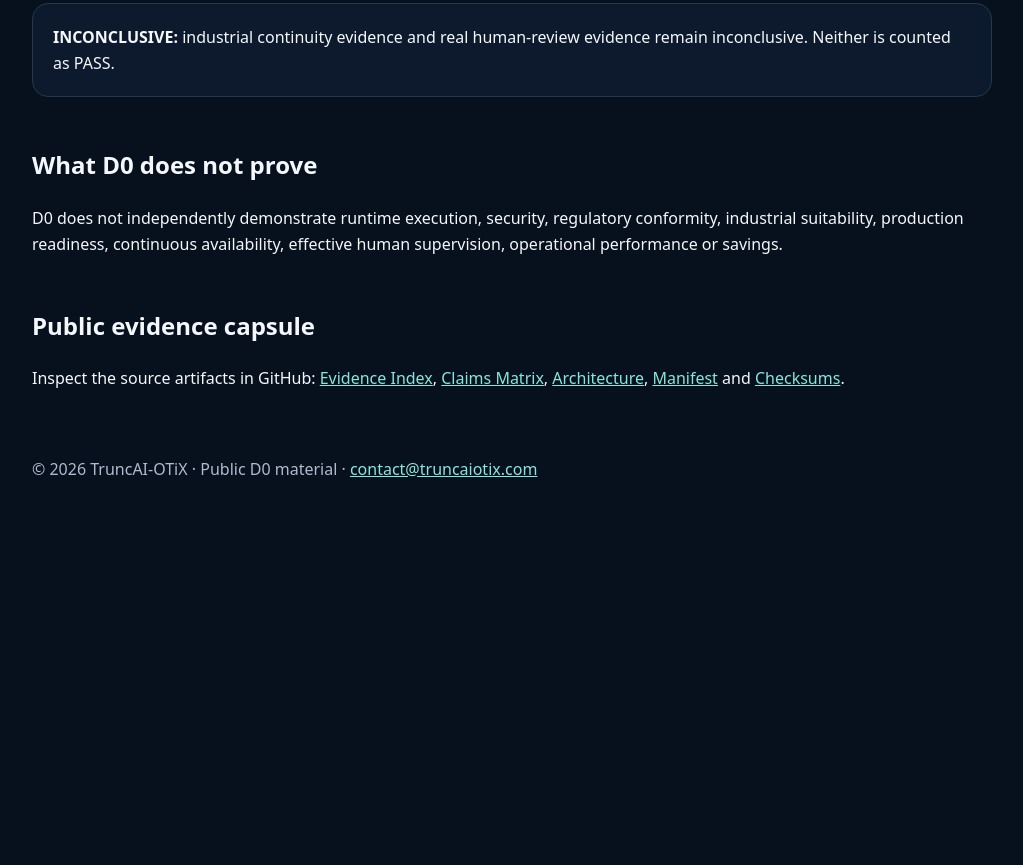
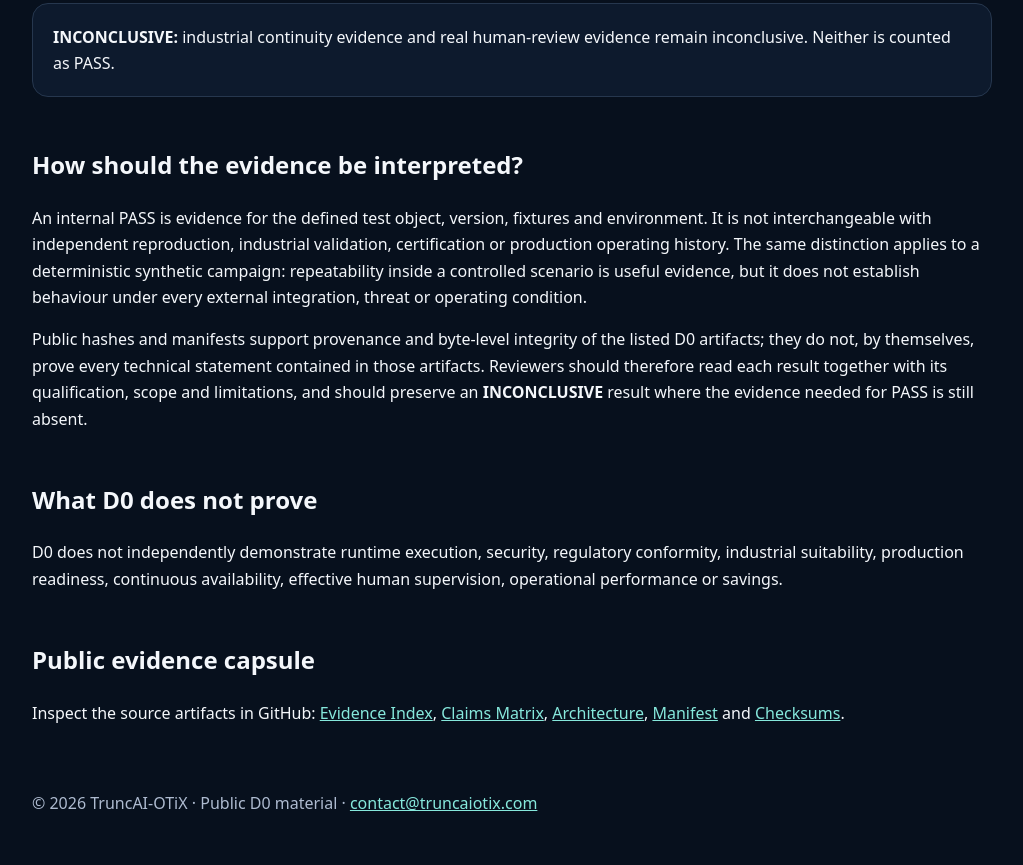
Before and after one commit to truncai-otix/TruncAI-OTiX-public, a plain HTML site: page site/evidence/index.html in a window 1280 px wide. Shown: the part 1438-2303 px from the top of the page, without its empty margins (128-1151 px from the left). Before the commit the page ends 1968 px from the top, so only its background shows below. Drawn offline with Linux system fonts and the light colour scheme.

Commit message:
Expand D0 evidence interpretation without raising claims

```diff
--- a/site/evidence/index.html
+++ b/site/evidence/index.html
@@ -23,6 +23,9 @@
 <h2>Internally reported V2.1 results</h2>
 <table><tr><th>Area</th><th>Reported result</th><th>Qualification</th></tr><tr><td>Evidence Spine</td><td>40/40 internal tests</td><td>Local and synthetic.</td></tr><tr><td>Agent Governance</td><td>26/26 internal tests</td><td>Does not prove real-world supervision or deployment.</td></tr><tr><td>Assurance Lab</td><td>30/30 internal tests</td><td>Includes 10,000 deterministic virtual cases; not operating history.</td></tr><tr><td>Baseline Closure</td><td>17/17 internal tests</td><td>Internal closure checks only.</td></tr><tr><td>Aggregate</td><td>113/113 internal tests</td><td>Not independently reproduced or externally certified.</td></tr></table>
 <div class="box"><strong>INCONCLUSIVE:</strong> industrial continuity evidence and real human-review evidence remain inconclusive. Neither is counted as PASS.</div>
+<h2>How should the evidence be interpreted?</h2>
+<p>An internal PASS is evidence for the defined test object, version, fixtures and environment. It is not interchangeable with independent reproduction, industrial validation, certification or production operating history. The same distinction applies to a deterministic synthetic campaign: repeatability inside a controlled scenario is useful evidence, but it does not establish behaviour under every external integration, threat or operating condition.</p>
+<p>Public hashes and manifests support provenance and byte-level integrity of the listed D0 artifacts; they do not, by themselves, prove every technical statement contained in those artifacts. Reviewers should therefore read each result together with its qualification, scope and limitations, and should preserve an <strong>INCONCLUSIVE</strong> result where the evidence needed for PASS is still absent.</p>
 <h2>What D0 does not prove</h2>
 <p>D0 does not independently demonstrate runtime execution, security, regulatory conformity, industrial suitability, production readiness, continuous availability, effective human supervision, operational performance or savings.</p>
 <h2>Public evidence capsule</h2>
```
